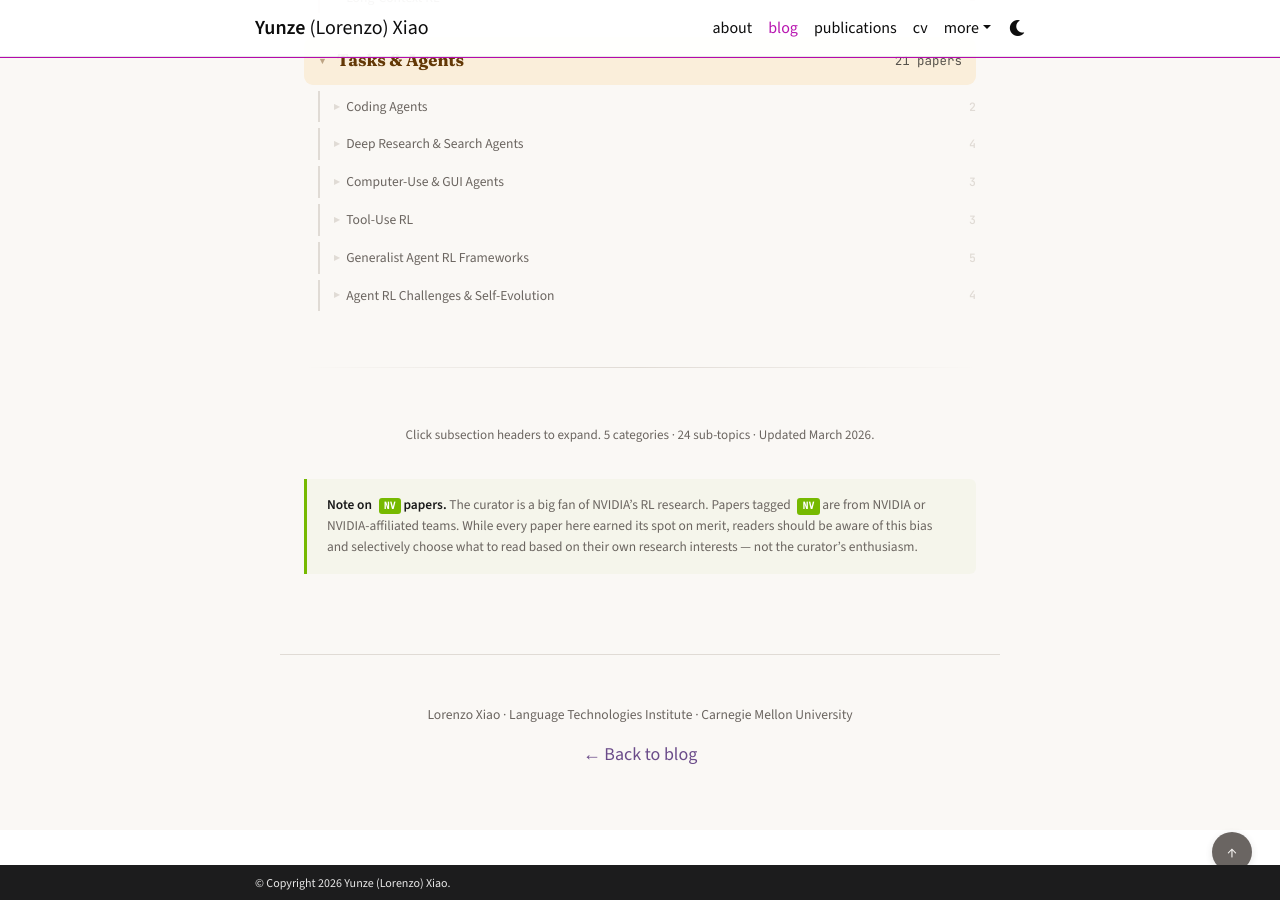
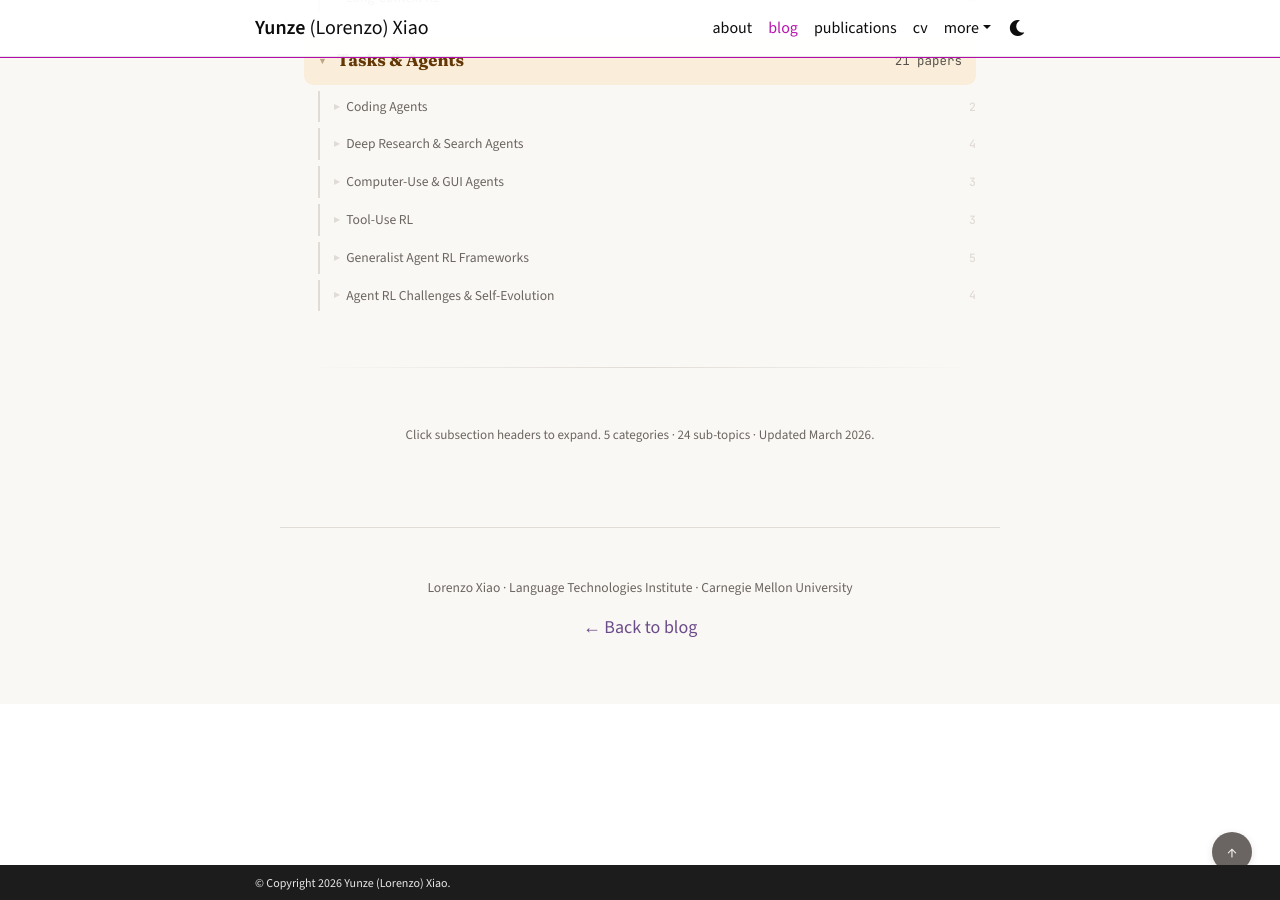
Before and after one commit to Algoroxyolo/algoroxyolo.github.io, a Jekyll site: the page built from _posts/2026-03-22-rl-reading-list.html, in a window 1280 px wide and 900 px high, scrolled down 1312 px. Built offline with Jekyll 4.4.1, drawn with Linux system fonts in a browser that asks for light colours; comment, search, counter and statistics services are not loaded; a style sheet for code colours, icons or effects is not loaded.

Commit message:
chore: remove NVIDIA footnote from reading list
Co-Authored-By: Claude Opus 4.6 <noreply@anthropic.com>

```diff
--- a/_posts/2026-03-22-rl-reading-list.html
+++ b/_posts/2026-03-22-rl-reading-list.html
@@ -565,11 +565,6 @@ _styles: >
 
 <p style="font-size: 0.82rem; color: var(--ep-muted); text-align: center;">Click subsection headers to expand. 5 categories &middot; 24 sub-topics &middot; Updated March 2026.</p>
 
-<div style="margin-top: 32px; padding: 16px 20px; border-left: 3px solid #76b900; background: rgba(118,185,0,0.04); border-radius: 0 6px 6px 0; font-size: 0.84rem; color: var(--ep-muted); line-height: 1.55;">
-  <strong style="color: var(--ep-ink);">Note on <span class="rl-nv">NV</span> papers.</strong>
-  The curator is a big fan of NVIDIA&rsquo;s RL research. Papers tagged <span class="rl-nv">NV</span> are from NVIDIA or NVIDIA-affiliated teams. While every paper here earned its spot on merit, readers should be aware of this bias and selectively choose what to read based on their own research interests &mdash; not the curator&rsquo;s enthusiasm.
-</div>
-
 </article>
 
 <button class="rl-top" id="rl-top" aria-label="Back to top">&uarr;</button>
```
